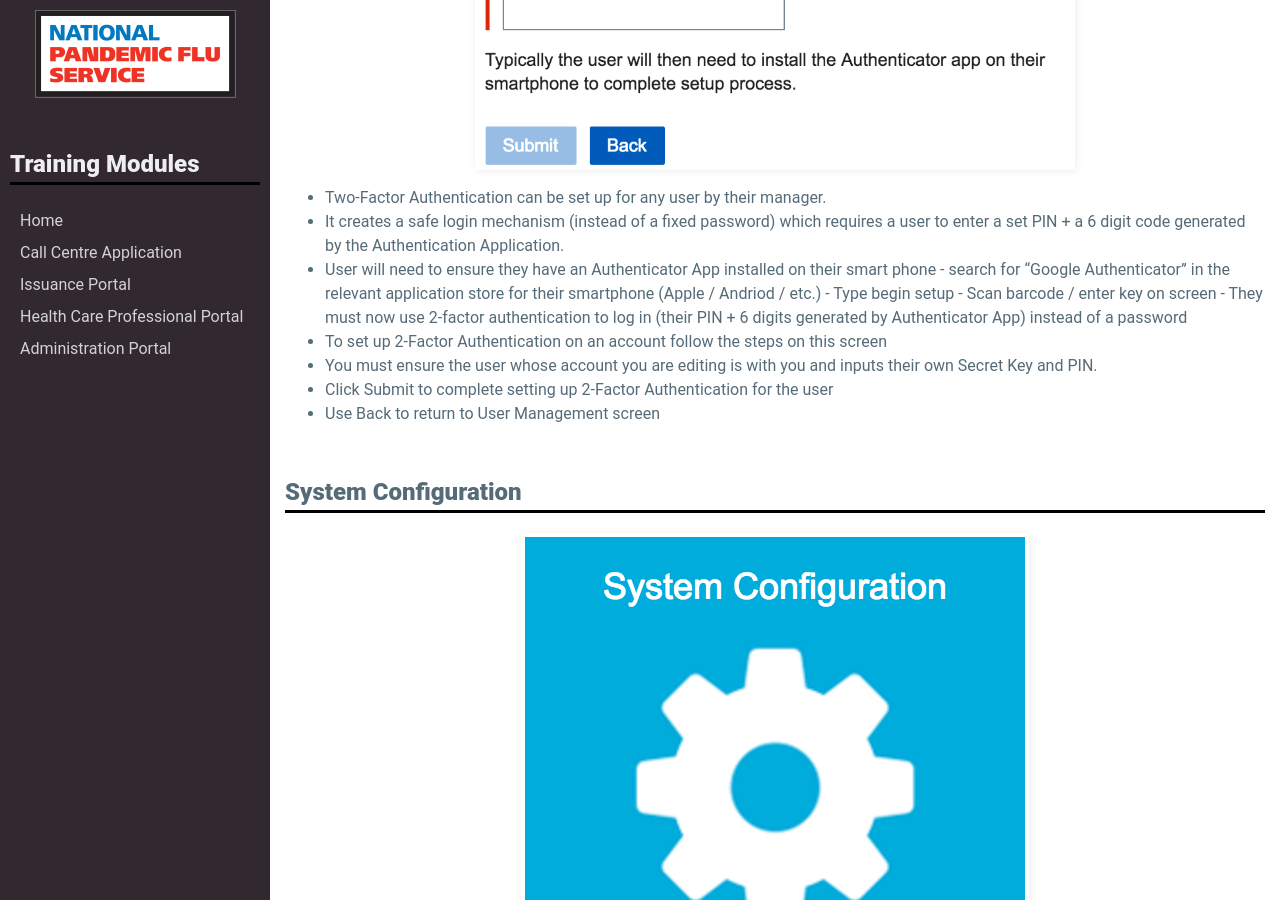
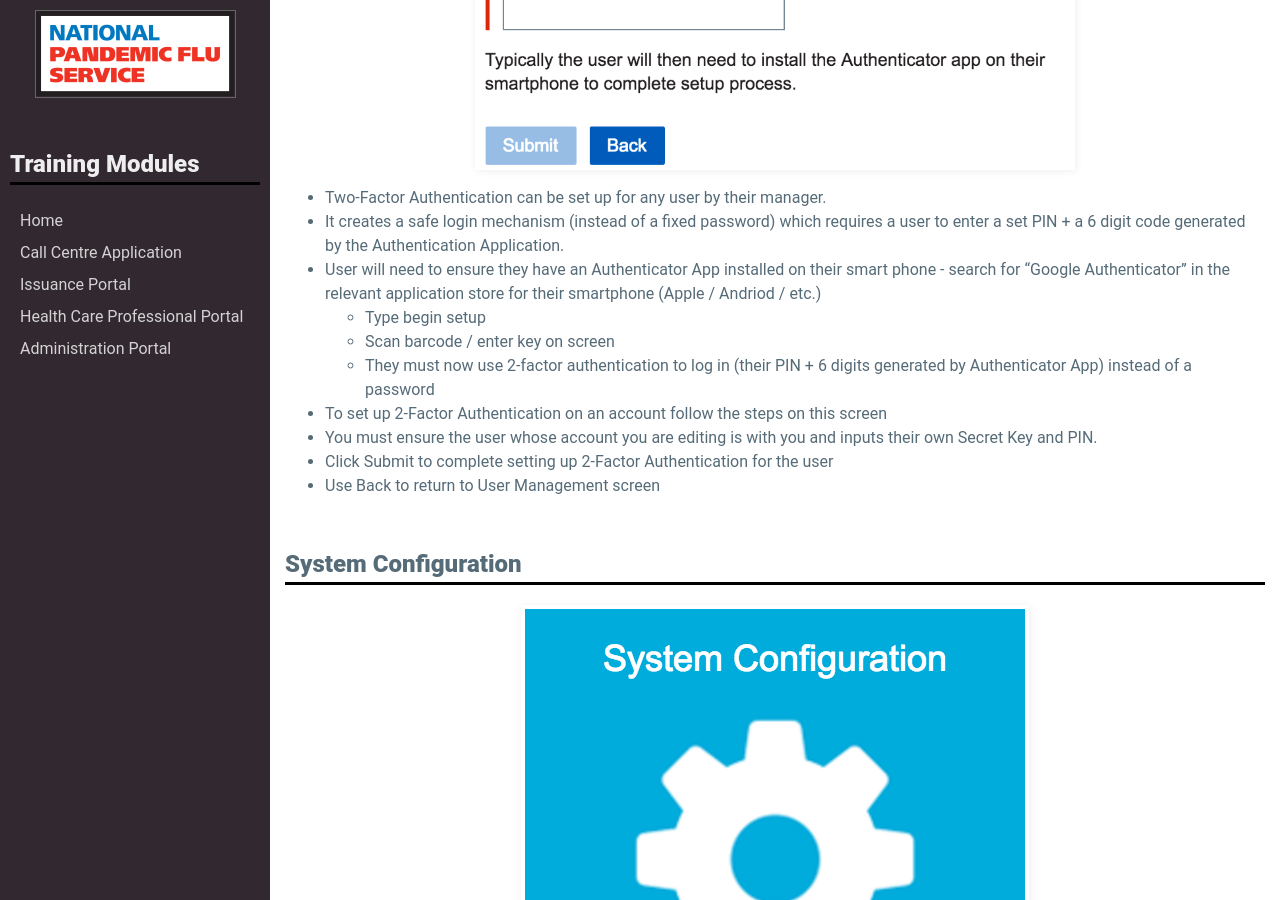
Before and after one commit to npfs/npfs.github.io, a Jekyll site: the page built from admin.md, in a window 1280 px wide and 900 px high, scrolled down 8863 px. Built offline with Jekyll 4.4.1, drawn with Linux system fonts in a browser that asks for light colours.

Commit message:
FLU-485 nested list 2

```diff
--- a/admin.md
+++ b/admin.md
@@ -177,9 +177,9 @@ SCAS are responsible for the distribution of passwords and account details, maki
 * Two-Factor Authentication can be set up for any user by their manager.
 * It creates a safe login mechanism (instead of a fixed password) which requires a user to enter a set PIN + a 6 digit code generated by the Authentication Application.
 * User will need to ensure they have an Authenticator App installed on their smart phone - search for "Google Authenticator" in the relevant application store for their smartphone (Apple / Andriod / etc.)
-      - Type begin setup
-      - Scan barcode / enter key on screen
-      - They must now use 2-factor authentication to log in (their PIN + 6 digits generated by Authenticator App) instead of a password
+  * Type begin setup
+  * Scan barcode / enter key on screen
+  * They must now use 2-factor authentication to log in (their PIN + 6 digits generated by Authenticator App) instead of a password
 * To set up 2-Factor Authentication on an account follow the steps on this screen
 * You must ensure the user whose account you are editing is with you and inputs their own Secret Key and PIN.
 * Click Submit to complete setting up 2-Factor Authentication for the user
```
